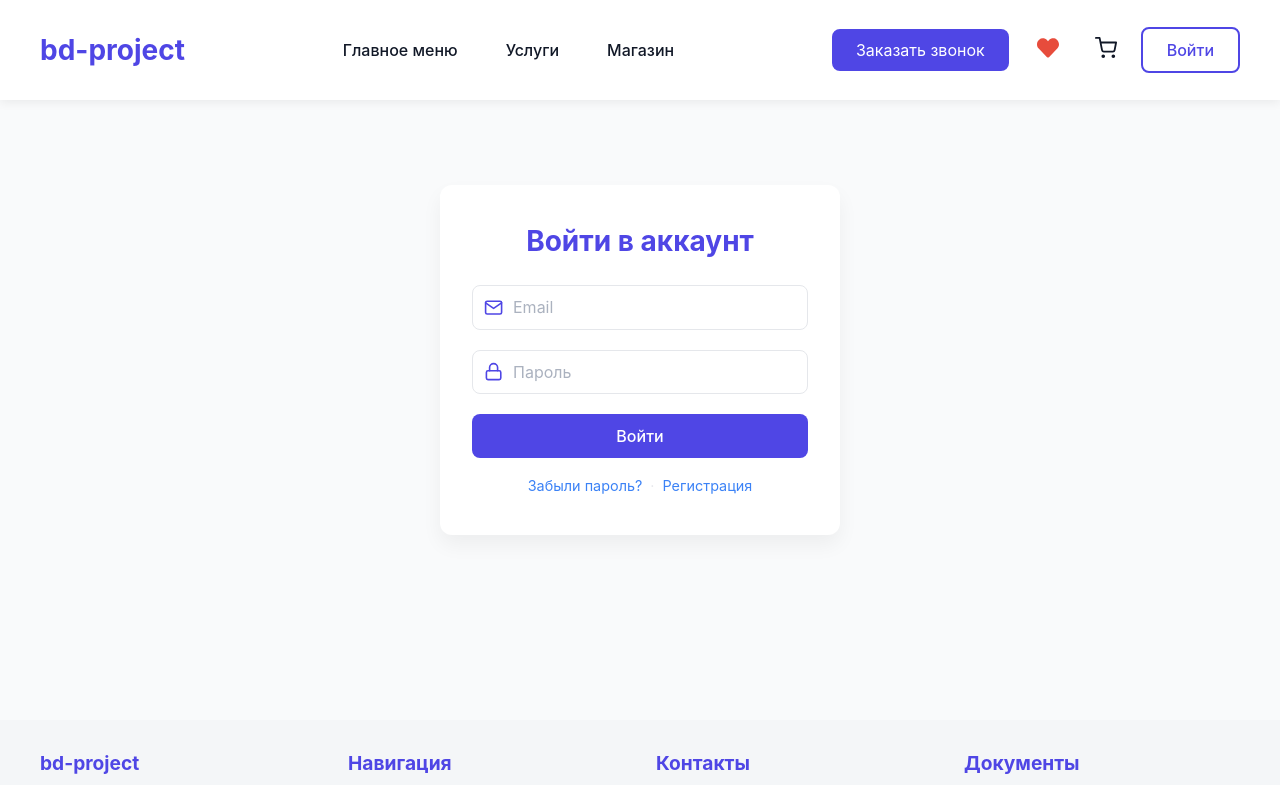
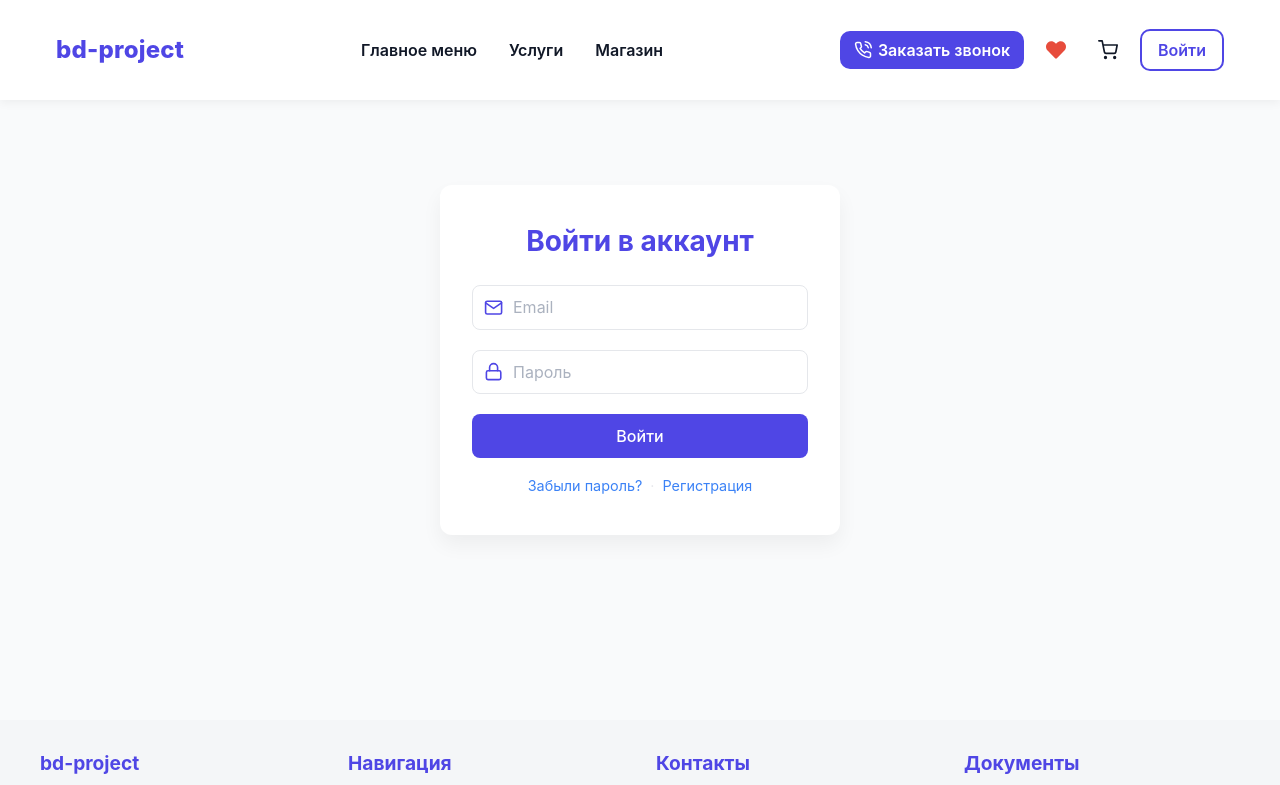
Before and after one commit to Toneryy/sdd, a React (Create React App) app: page /sdd/login in a window 1280 px wide. Shown: the top 785 px of the page. Built offline with nearby package versions, Linux system fonts and the light colour scheme.

Commit message:
remake of header

```diff
--- a/src/Components/Header/Header.module.scss
+++ b/src/Components/Header/Header.module.scss
@@ -1,20 +1,24 @@
 @import "../../Styles/variables";
 
+/* размеры */
+$header-height-desktop: 100px; /* как было ранее */
+$header-height-mobile: 64px;
+$bottom-bar-height: 64px;
+
+/* верхний хедер */
 .header {
   position: fixed;
   top: 0;
-  width: 100%;
+  left: 0;
+  right: 0;
+  height: $header-height-desktop;
+  z-index: 1000;
   background: rgba(255, 255, 255, 0.95);
-  box-shadow: 0 2px 10px rgba(0, 0, 0, 0.07);
-  z-index: 1000;
-  height: 100px;
+  backdrop-filter: saturate(1.05) blur(6px);
+  box-shadow: 0 2px 10px rgba(0, 0, 0, 0.06);
 
   @media (max-width: 1024px) {
-    padding: 0 32px;
-  }
-
-  @media (max-width: 480px) {
-    padding: 0 16px;
+    height: $header-height-mobile;
   }
 }
 
@@ -22,139 +26,117 @@
   max-width: 1200px;
   height: 100%;
   margin: 0 auto;
+  padding: 0 16px;
+
+  /* ключевая компоновка: слева лого, центр растёт, справа блок прижат */
   display: flex;
   align-items: center;
-  justify-content: space-between;
-  position: relative;
+  justify-content: flex-start; /* центр через flex:1 у .navDesktop */
+  gap: 12px;
 }
 
 .logo {
-  font-size: 1.75rem;
-  font-weight: 700;
+  font-size: 1.5rem;
+  font-weight: 800;
   color: $primary-color;
   text-decoration: none;
+  letter-spacing: 0.2px;
+  white-space: nowrap;
 }
 
-.nav {
+/* центральная навигация (десктоп) */
+.navDesktop {
   display: flex;
-  gap: 1rem;
-  flex-grow: 1;
+  gap: 8px;
+  flex: 1 1 auto; /* растём между логотипом и правым блоком */
   justify-content: center;
-  align-items: center;
+  min-width: 0;
+  flex-wrap: nowrap;
 
   a {
-    background: none;
-    border: none;
-    padding: 0.75rem 1rem;
-    font-size: 1rem;
+    text-decoration: none;
     color: $text-color;
-    font-weight: 500;
-    border-radius: 8px;
-    cursor: pointer;
-    text-decoration: none;
-    transition: background 0.3s, color 0.3s;
+    font-weight: 600;
+    padding: 10px 12px;
+    border-radius: 10px;
+    transition: background 0.2s ease, color 0.2s ease;
+    white-space: nowrap;
 
     &:hover {
-      background: $primary-color;
-      color: #fff;
+      background: #f3f4f6;
     }
-
     &.active {
-      background: $primary-color;
-      color: #fff;
-    }
+      background: #eef2ff;
+      color: $primary-color;
+      box-shadow: inset 0 0 0 2px rgba(79, 70, 229, 0.18);
     }
   }
 
-/* Секция «Услуги» */
-.services {
-  position: relative;
-}
-
-.servicesMenu {
-  position: absolute;
-  top: 100%; // было: calc(100% + 8px)
-  margin-top: 2px; // лучше чуть меньше отступ
-  right: 0;
-  background: #fff;
-  border-radius: 8px;
-  box-shadow: 0 8px 20px rgba(0, 0, 0, 0.1);
-  list-style: none;
-  padding: 0.5rem 0;
-  min-width: 220px;
-  z-index: 1001;
-
-  li {
-    display: flex;
-    justify-content: space-between;
-    padding: 0.6rem 1rem;
-    font-size: 0.95rem;
-    color: $text-color;
-    cursor: default;
-    transition: background 0.2s;
-
-    &:hover {
-      background: rgba($primary-color, 0.1);
-    }
-    .name {
-      flex: 1;
-    }
-    .price {
-      margin-left: 0.5rem;
-      font-weight: 600;
-    }
+  @media (max-width: 1024px) {
+    display: none;
   }
 }
 
-/* Десктопные кнопки «Заказать звонок» + «Войти» */
-.desktopButtons {
+/* правый блок: звонок, избранное, корзина, профиль/войти */
+.right {
   display: flex;
   align-items: center;
-  position: relative;
+  gap: 12px; /* единый отступ между элементами */
+  margin-left: auto; /* прижим вправо */
+  white-space: nowrap; /* без переносов на десктопе */
 }
 
+/* кнопка звонка */
 .callButton {
-  background-color: $primary-color;
+  display: inline-flex;
+  align-items: center;
+  gap: 6px;
+  border: none;
+  border-radius: 10px;
+  background: $primary-color;
   color: #fff;
-  border: none;
-  border-radius: 8px;
-  padding: 0.75rem 1.5rem;
-  font-size: 1rem;
+  padding: 10px 14px;
+  font-weight: 600;
   cursor: pointer;
-  transition: background-color 0.3s;
+  transition: filter 0.2s ease;
 
   &:hover {
-    background-color: darken($primary-color, 10%);
+    filter: brightness(1.05);
+  }
+
+  svg {
+    font-size: 18px;
+  }
+
+  @media (max-width: 480px) {
+    span {
+      display: none;
+    } /* очень узко — только иконка */
   }
 }
 
+/* Иконки: избранное, корзина (только на десктопе) */
 .iconButton {
   position: relative;
-  margin-left: 20px;
-  padding: 0.5rem;
-  border-radius: 50%;
-  transition: background 0.3s;
-  @media (max-width: 480px) {
-    margin: 0;
-  }
+  display: grid;
+  place-items: center;
+  width: 40px;
+  height: 40px;
+  border-radius: 10px;
+  text-decoration: none;
+  color: $text-color;
+  transition: background 0.2s ease;
 
   &:hover {
-    background: rgba($primary-color, 0.1);
+    background: #f3f4f6;
   }
 
   svg {
-    font-size: 22px;
+    font-size: 20px;
   }
 
-  .badge {
-    position: absolute;
-    top: -6px;
-    right: -8px;
-    background-color: red;
-    color: white;
-    font-size: 12px;
-    padding: 2px 5px;
-    border-radius: 50%;
+  @media (max-width: 1024px) {
+    display: none; /* на мобиле/планшете их роль берёт нижняя панель */
   }
 }
 
@@ -164,17 +146,35 @@
   }
 }
 
+.badge {
+  position: absolute;
+  top: -6px;
+  right: -6px;
+  min-width: 18px;
+  height: 18px;
+  padding: 0 4px;
+  border-radius: 9px;
+  background: #ef4444;
+  color: #fff;
+  font-size: 11px;
+  line-height: 18px;
+  text-align: center;
+  font-weight: 800;
+  pointer-events: none;
+}
+
+/* кнопка Войти — текст ВСЕГДА виден */
 .loginBtn {
-  margin-left: 1rem;
-  padding: 0.75rem 1.5rem;
+  padding: 10px 16px;
+  border: 2px solid $primary-color;
+  border-radius: 10px;
+  font-weight: 600;
   font-size: 1rem;
+  color: $primary-color;
   background: transparent;
-  border: 2px solid $primary-color;
-  color: $primary-color;
-  border-radius: 8px;
-  font-weight: 500;
   text-decoration: none;
-  transition: background 0.3s, color 0.3s;
+  white-space: nowrap;
+  transition: background 0.2s ease, color 0.2s ease;
 
   &:hover {
     background: $primary-color;
@@ -182,229 +182,140 @@
   }
 }
 
-/* Меню пользователя */
-.userMenu {
+/* профиль */
+.user {
   position: relative;
-  margin-left: 1rem;
+}
 
 .userIcon {
-    display: flex;
-    background: none;
+  width: 40px;
+  height: 40px;
+  display: grid;
+  place-items: center;
+  border-radius: 10px;
+  background: transparent;
   border: none;
-    font-size: 1.5rem;
   color: $text-color;
   cursor: pointer;
-    padding: 0.5rem;
-    border-radius: 50%;
-    transition: background 0.3s;
+  transition: background 0.2s ease;
 
   &:hover {
-      background: rgba($primary-color, 0.1);
+    background: #f3f4f6;
+  }
+  svg {
+    font-size: 20px;
   }
 }
 
 .userDropdown {
   position: absolute;
-    top: calc(100% + 4px);
+  top: calc(100% + 6px);
   right: 0;
   width: 180px;
   background: #fff;
-    border-radius: 8px;
-    box-shadow: 0 4px 12px rgba(0, 0, 0, 0.1);
-    z-index: 1002;
+  border-radius: 12px;
+  box-shadow: 0 8px 24px rgba(0, 0, 0, 0.08);
+  z-index: 1001;
   overflow: hidden;
 
   a,
   button {
     display: block;
     width: 100%;
-      padding: 0.75rem 1rem;
+    padding: 12px 14px;
     text-align: left;
-      background: none;
     border: none;
-      font-size: 1rem;
+    background: transparent;
+    cursor: pointer;
     color: $text-color;
-      cursor: pointer;
-      transition: background 0.2s;
+    font-weight: 600;
+    transition: background 0.15s ease;
 
     &:hover {
-        background: rgba($primary-color, 0.1);
+      background: #f7f7fb;
     }
   }
-
   button {
     color: #e74c3c;
   }
 }
-}
 
-/* Бургер */
-.burger {
-  background: none;
-  border: none;
-  font-size: 1.5rem;
-  color: $text-color;
-  cursor: pointer;
+/* нижняя панель (мобайл/планшет) */
+.bottomBar {
+  position: fixed;
+  bottom: 0;
+  left: 0;
+  right: 0;
+  height: calc(#{$bottom-bar-height} + env(safe-area-inset-bottom));
+  padding-bottom: env(safe-area-inset-bottom);
+  background: #fff;
+  border-top: 1px solid #eaeaea;
+  box-shadow: 0 -6px 16px rgba(0, 0, 0, 0.06);
   display: none;
-}
+  z-index: 999;
 
-/* Mobile */
   @media (max-width: 1024px) {
-  .desktopButtons {
-    display: flex;
-    margin-left: auto;
-  }
-  .desktopButtons .loginBtn {
-    display: none;
-  }
-  .desktopButtons .userMenu {
-    margin-left: auto;
-  }
-
-  .burger {
-    display: flex;
-  }
-
-  .nav {
-    display: none;
-  }
-
-  .callButton {
-    display: none;
-  }
-
-  .callButtonMobile {
-    display: block;
-    margin: 1rem auto 0;
-    padding: 0.75rem 1.5rem;
-    background-color: $primary-color;
-    color: #fff;
-    border: none;
-    border-radius: 8px;
-    font-size: 1rem;
-    cursor: pointer;
-    transition: background-color 0.3s;
-
-    &:hover {
-      background-color: darken($primary-color, 10%);
+    display: grid;
+    grid-template-columns: repeat(
+      5,
+      1fr
+    ); /* Главная, Услуги, Магазин, Избранное, Корзина */
   }
 }
 
-  .mobileOnly {
-    display: block;
-    padding: 0.75rem 1.5rem;
-    margin: 1rem auto 0;
-    background: transparent;
-    border: 2px solid $primary-color;
+.bottomItem {
+  position: relative;
+  display: grid;
+  place-items: center;
+  gap: 4px;
+  text-decoration: none;
+  color: #6b7280;
+  font-weight: 700;
+  padding: 6px 4px;
+  transition: color 0.15s ease;
+
+  svg {
+    font-size: 20px;
+  }
+  span {
+    font-size: 11px;
+    line-height: 1;
+  }
+
+  &.active {
     color: $primary-color;
-    border-radius: 8px;
-    text-align: center;
-    font-weight: 500;
-    font-size: 1rem;
-    text-decoration: none;
-    transition: background 0.3s, color 0.3s;
-
-    &:hover {
-      background: $primary-color;
-      color: #fff;
   }
 }
 
-  .nav.open {
+.smallBadge {
+  position: absolute;
+  top: 4px;
+  right: 25%;
+  min-width: 16px;
+  height: 16px;
+  padding: 0 4px;
+  border-radius: 50%;
+  background: #ef4444;
+  color: #fff;
+  font-size: 10px;
+  line-height: 16px;
+  text-align: center;
+  font-weight: 700;
   display: flex;
-    flex-direction: column;
   align-items: center;
-    position: absolute;
-    top: 100%;
-    left: 0;
-    width: 100%;
-    max-height: calc(100vh - 100px);
-    overflow-y: auto;
-    background: #fff;
-    padding: 1rem 0;
-    box-shadow: 0 2px 10px rgba(0, 0, 0, 0.1);
-
-    > * {
-      margin: 0.5rem 0;
+  justify-content: center;
+  pointer-events: none;
 }
 
-    a,
-    button {
-      display: block;
-      margin: 0 auto;
-      width: 50%;
-      padding: 0.75rem;
-      text-align: center;
-      font-size: 1.1rem;
-      border-radius: 8px;
-    }
-    button {
-      width: 70%;
-    }
-
-    .callButtonMobile {
-      background-color: $primary-color;
-      color: #fff;
-      border-radius: 8px;
-      font-weight: 600;
-    }
-
-    .mobileOnly {
-      background: transparent;
-      border: 2px solid $primary-color;
-      color: $primary-color;
-
-      &:hover {
-        background: $primary-color;
-        color: #fff;
+/* чтобы контент не уезжал под нижнюю панель на мобилке */
+:global(body) {
+  @media (max-width: 1024px) {
+    padding-bottom: calc(#{$bottom-bar-height} + env(safe-area-inset-bottom));
   }
 }
 
-    .services {
-      width: 100%;
-
-      .servicesBtn {
-        background: none;
-
-        color: $text-color;
-        font-weight: 500;
-
-        &:hover {
-          background: $primary-color;
-          color: #fff;
+/* улучшение тач-опыта */
+a,
+button {
+  -webkit-tap-highlight-color: rgba(0, 0, 0, 0);
 }
-      }
-      .servicesMenu {
-        position: static;
-        box-shadow: none;
-        background: #f9f9f9;
-        padding: 0.5rem 0;
-        border-radius: 8px;
-        margin-top: 0.5rem;
-
-        li {
-          margin: 0.25rem 1rem;
-          a {
-            display: block;
-            padding: 0.5rem;
-            background: #fff;
-            border-radius: 6px;
-            &:hover {
-              background: rgba($primary-color, 0.1);
-            }
-          }
-        }
-      }
-    }
-  }
-}
-
-@media (min-width: 1025px) {
-  .burger {
-    display: none;
-  }
-
-  .mobileOnly {
-    display: none;
-  }
-}
--- a/src/Components/Header/Header.tsx
+++ b/src/Components/Header/Header.tsx
@@ -1,24 +1,27 @@
-import React, { useState, useEffect, useRef, useContext } from 'react'
-import { Link, NavLink, useNavigate } from 'react-router-dom'
-import { FiMenu, FiX, FiUser, FiShoppingCart } from 'react-icons/fi'
-import { loadFavorites } from 'utils/favoritesStorage'
-import CallRequestModal from './CallRequestModal'
-import styles from './Header.module.scss'
-import { AuthContext } from 'context/AuthContext'
-import { FaHeart } from 'react-icons/fa'
+import React, { useState, useEffect, useRef, useContext } from 'react';
+import { Link, NavLink, useNavigate } from 'react-router-dom';
+import {
+  FiUser,
+  FiShoppingCart,
+  FiHome,
+  FiGrid,
+  FiPhoneCall,
+} from 'react-icons/fi';
+import { FaHeart } from 'react-icons/fa';
+import { loadFavorites } from 'utils/favoritesStorage';
+import CallRequestModal from './CallRequestModal';
+import styles from './Header.module.scss';
+import { AuthContext } from 'context/AuthContext';
 
 const Header: React.FC = () => {
-  const [callModalOpen, setCallModalOpen] = useState(false)
-  const { isAuth, logout } = useContext(AuthContext)
-  const [servicesOpen, setServicesOpen] = useState(false)
-  const [mobileOpen, setMobileOpen] = useState(false)
-  const [userMenuOpen, setUserMenuOpen] = useState(false)
-  const servicesRef = useRef<HTMLDivElement>(null)
-  const userRef = useRef<HTMLDivElement>(null)
-  const [favCount, setFavCount] = useState(0)
-  const navigate = useNavigate()
+  const { logout } = useContext(AuthContext);
+  const [callModalOpen, setCallModalOpen] = useState(false);
+  const [userMenuOpen, setUserMenuOpen] = useState(false);
+  const userRef = useRef<HTMLDivElement>(null);
+  const [favCount, setFavCount] = useState(0);
+  const navigate = useNavigate();
 
-  const isAuthenticated = Boolean(localStorage.getItem('token'))
+  const isAuthenticated = Boolean(localStorage.getItem('token'));
 
   const updateFavCount = () => {
     const raw = loadFavorites();
@@ -28,140 +31,145 @@ const Header: React.FC = () => {
 
   useEffect(() => {
     updateFavCount();
-    window.addEventListener('favoritesChanged', updateFavCount)
+    window.addEventListener('favoritesChanged', updateFavCount);
+
     const handleClickOutside = (event: MouseEvent) => {
-      if (
-        servicesRef.current &&
-        !servicesRef.current.contains(event.target as Node)
-      ) {
-        setServicesOpen(false)
+      if (userRef.current && !userRef.current.contains(event.target as Node)) {
+        setUserMenuOpen(false);
       }
-      if (
-        userRef.current &&
-        !userRef.current.contains(event.target as Node)
-      ) {
-        setUserMenuOpen(false)
-      }
-    }
+    };
 
-    document.addEventListener('click', handleClickOutside)
-    return () => document.removeEventListener('click', handleClickOutside)
-  }, [])
+    document.addEventListener('click', handleClickOutside);
+    return () => {
+      document.removeEventListener('click', handleClickOutside);
+      window.removeEventListener('favoritesChanged', updateFavCount);
+    };
+  }, []);
 
-  const toggleMobile = () => setMobileOpen(prev => !prev)
-  const toggleServices = () => setServicesOpen(prev => !prev)
-  const toggleUserMenu = () => setUserMenuOpen(prev => !prev)
+  const toggleUserMenu = () => setUserMenuOpen(prev => !prev);
 
   const handleLogout = () => {
-    logout()
-    setUserMenuOpen(false)
-    navigate('/login')
-  }
+    logout();
+    setUserMenuOpen(false);
+    navigate('/login');
+  };
 
   return (
+    <>
       <header className={styles.header}>
         <div className={styles.container}>
-        <NavLink to="/" className={styles.logo} onClick={() => setMobileOpen(false)}>bd-project</NavLink>
+          {/* ЛОГО слева */}
+          <NavLink to="/" className={styles.logo}>
+            bd-project
+          </NavLink>
 
-        {/* --- Навигация --- */}
-        <nav
-          className={`${styles.nav} ${mobileOpen ? styles.open : ''}`}
-          onClick={e => e.stopPropagation()}
-        >
-          <NavLink
-            to="/"
-            onClick={() => setMobileOpen(false)}
-            className={({ isActive }) => isActive ? styles.active : ''}
-          >
+          {/* Десктопная навигация по центру */}
+          <nav className={styles.navDesktop}>
+            <NavLink to="/" className={({ isActive }) => (isActive ? styles.active : '')}>
               Главное меню
             </NavLink>
-
-          {/* Услуги */}
-          <div
-            className={styles.services}
-            ref={servicesRef}
-          >
-            <NavLink
-              to="/subscriptions"
-              onClick={() => setMobileOpen(false)}
-              className={({ isActive }) => isActive ? styles.active : ''}
-            >
+            <NavLink to="/subscriptions" className={({ isActive }) => (isActive ? styles.active : '')}>
               Услуги
             </NavLink>
-          </div>
-
-          <NavLink
-            to="/shop"
-            onClick={() => setMobileOpen(false)}
-            className={({ isActive }) => isActive ? styles.active : ''}
-          >
+            <NavLink to="/shop" className={({ isActive }) => (isActive ? styles.active : '')}>
               Магазин
             </NavLink>
-
-          {/* Кнопка «Войти» для мобильного, если не авторизован */}
-          {!isAuthenticated && (
-            <Link
-              to="/login"
-              className={`${styles.loginBtn} ${styles.mobileOnly}`}
-              onClick={() => setMobileOpen(false)}
-            >
-              Войти
-            </Link>
-          )}
           </nav>
 
-        {/* --- Десктопные кнопки справа --- */}
-        <div className={styles.desktopButtons}>
+          {/* СПРАВА: один ряд с единым gap: звонок, избранное, корзина, профиль/войти */}
+          <div className={styles.right}>
             <button
               className={styles.callButton}
               onClick={() => setCallModalOpen(true)}
+              title="Заказать звонок"
+              aria-label="Заказать звонок"
             >
-            Заказать звонок
+              <FiPhoneCall />
+              <span>Заказать звонок</span>
             </button>
-          <Link to="/favorites" className={`${styles.iconButton} ${styles.favoriteButton}`}>
+
+            {/* ДЕСКТОП: избранное и корзина */}
+            <Link
+              to="/favorites"
+              className={`${styles.iconButton} ${styles.favoriteButton}`}
+              title="Избранное"
+              aria-label="Избранное"
+            >
               <FaHeart />
               {favCount > 0 && <span className={styles.badge}>{favCount}</span>}
             </Link>
 
-          <Link to="/cart" className={styles.iconButton}>
+            <Link
+              to="/cart"
+              className={styles.iconButton}
+              title="Корзина"
+              aria-label="Корзина"
+            >
               <FiShoppingCart />
             </Link>
 
-          {/* Если не авторизован — кнопка «Войти» */}
-          {!isAuthenticated && (
+            {/* Войти (текст ВСЕГДА виден) или профиль */}
+            {!isAuthenticated ? (
               <Link to="/login" className={styles.loginBtn}>
                 Войти
               </Link>
-          )}
-
-          {/* Если авторизован — иконка профиля */}
-          {isAuthenticated && (
-            <div className={styles.userMenu} ref={userRef}>
-              <button className={styles.userIcon} onClick={toggleUserMenu}>
+            ) : (
+              <div className={styles.user} ref={userRef}>
+                <button
+                  className={styles.userIcon}
+                  onClick={toggleUserMenu}
+                  aria-haspopup="menu"
+                  aria-expanded={userMenuOpen}
+                  aria-label="Меню профиля"
+                >
                   <FiUser />
                 </button>
                 {userMenuOpen && (
-                <div className={styles.userDropdown}>
-                  <Link to="/profile" onClick={() => setUserMenuOpen(false)}>
+                  <div className={styles.userDropdown} role="menu">
+                    <Link to="/profile" onClick={() => setUserMenuOpen(false)} role="menuitem">
                       Личный кабинет
                     </Link>
-                  <button onClick={handleLogout}>
-                    Выйти
-                  </button>
+                    <button onClick={handleLogout} role="menuitem">Выйти</button>
                   </div>
                 )}
               </div>
             )}
           </div>
+        </div>
+      </header>
 
-        {/* Бургер для мобильной навигации */}
-        <button className={styles.burger} onClick={toggleMobile}>
-          {mobileOpen ? <FiX /> : <FiMenu />}
-        </button>
-      </div>
+      {/* НИЖНЯЯ НАВИГАЦИЯ (мобайл/планшет) */}
+      <nav className={styles.bottomBar} aria-label="Нижняя навигация">
+        <NavLink to="/" className={({ isActive }) => `${styles.bottomItem} ${isActive ? styles.active : ''}`}>
+          <FiHome />
+          <span>Главная</span>
+        </NavLink>
+
+        <NavLink to="/subscriptions" className={({ isActive }) => `${styles.bottomItem} ${isActive ? styles.active : ''}`}>
+          <FiGrid />
+          <span>Услуги</span>
+        </NavLink>
+
+        <NavLink to="/shop" className={({ isActive }) => `${styles.bottomItem} ${isActive ? styles.active : ''}`}>
+          <FiGrid />
+          <span>Магазин</span>
+        </NavLink>
+
+        <NavLink to="/favorites" className={({ isActive }) => `${styles.bottomItem} ${isActive ? styles.active : ''}`}>
+          <FaHeart />
+          {favCount > 0 && <span className={styles.smallBadge}>{favCount}</span>}
+          <span>Избранное</span>
+        </NavLink>
+
+        <NavLink to="/cart" className={({ isActive }) => `${styles.bottomItem} ${isActive ? styles.active : ''}`}>
+          <FiShoppingCart />
+          <span>Корзина</span>
+        </NavLink>
+      </nav>
+
       {callModalOpen && <CallRequestModal onClose={() => setCallModalOpen(false)} />}
-    </header>
-  )
-}
+    </>
+  );
+};
 
-export default Header
+export default Header;
```
Lines whose indentation alone changed are shown as unchanged.
